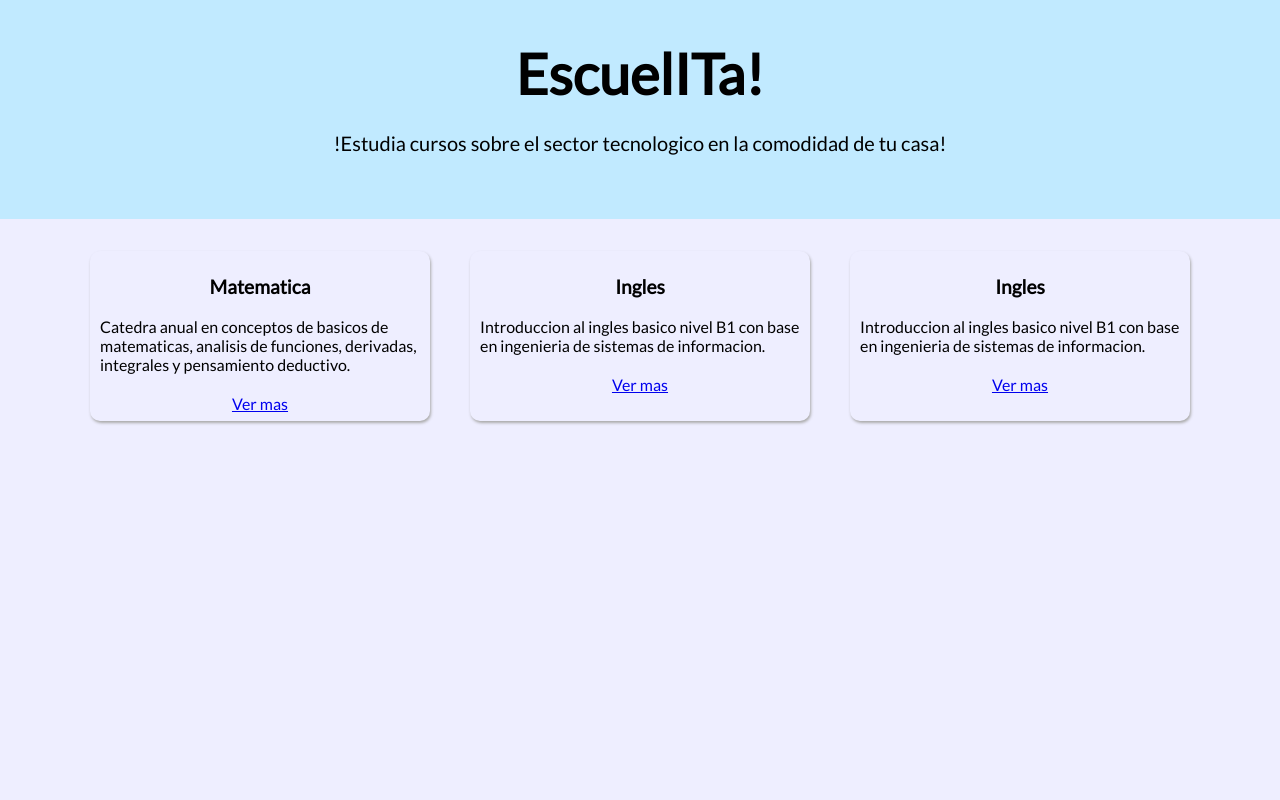
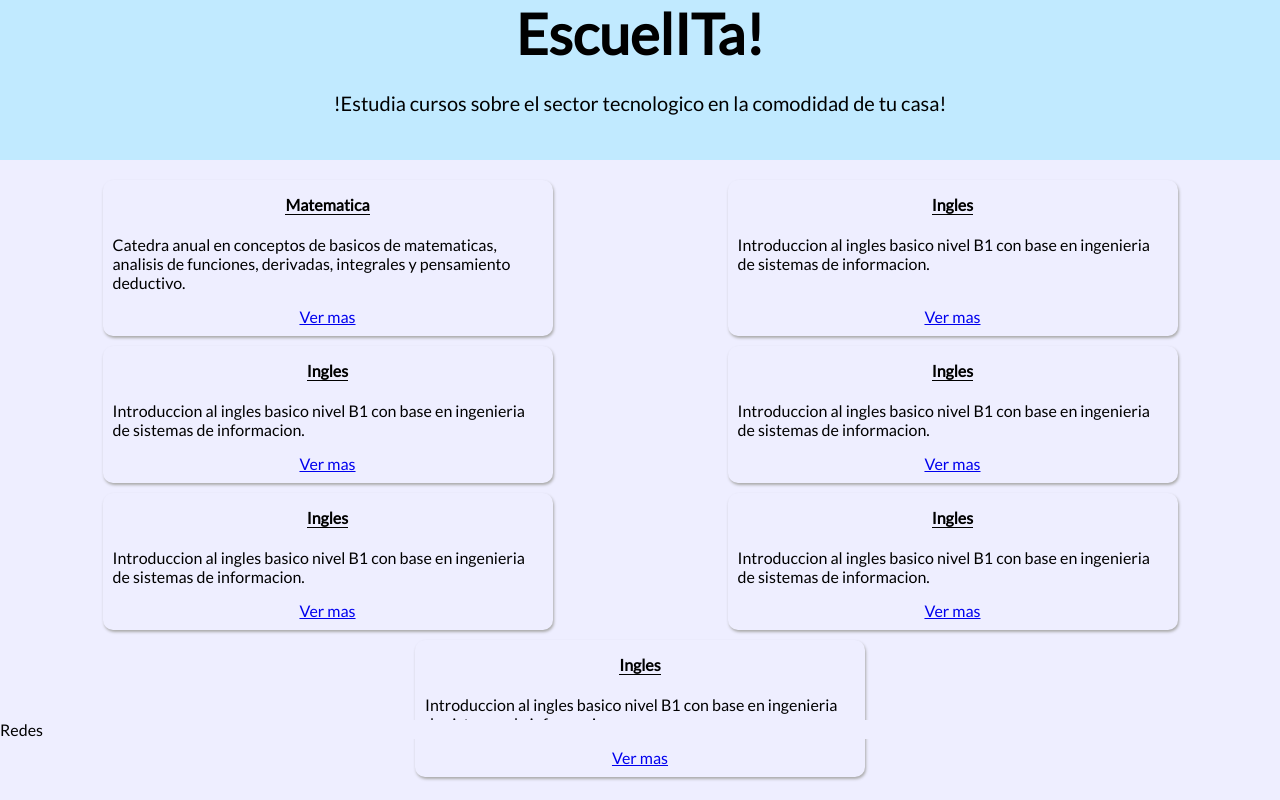
Before and after one commit to VillalbaLucas/app-react, a React (Create React App) app: page / in a window 1280 px wide. Built offline with nearby package versions, Linux system fonts and the light colour scheme.

Commit message:
fix: home and cursos

```diff
--- a/src/components/Cursos.js
+++ b/src/components/Cursos.js
@@ -1,16 +1,12 @@
 import React from 'react';
 import '../styles/Cursos.css';
 
-function Cursos( {nombre, descripcion} ) {
+function Cursos({ nombre, descripcion }) {
   return (
     <div className='curso'>
-      <main className='curso-main'>
         <h4>{nombre}</h4>
         <p>{descripcion}</p>
-      </main>
-      <div className='curso-ver'>
         <a href="#">Ver mas</a>
-      </div>
     </div>
   );
 }
--- a/src/components/Home.js
+++ b/src/components/Home.js
@@ -2,14 +2,15 @@ import React from 'react';
 import Cursos from "./Cursos.js";
 import '../styles/Home.css';
 
-function Home(){
+function Home() {
   return (
     <div className='content'>
       <header className='titulo'>
         <h1>Escuel<b>IT</b>a!</h1>
         <p className='content-descripcion'>!Estudia cursos sobre el sector tecnologico en la comodidad de tu casa!</p>
       </header>
-      <section className='content-cursos'>
+      <main>
+        <section className='content-cursos'>
           <Cursos
             nombre='Matematica'
             descripcion='Catedra anual en conceptos de basicos de matematicas, analisis de funciones, derivadas, integrales y pensamiento deductivo.' />
@@ -19,7 +20,25 @@ function Home(){
           <Cursos
             nombre='Ingles'
             descripcion='Introduccion al ingles basico nivel B1 con base en ingenieria de sistemas de informacion.' />
-      </section>
+          <Cursos
+            nombre='Ingles'
+            descripcion='Introduccion al ingles basico nivel B1 con base en ingenieria de sistemas de informacion.' />
+          <Cursos
+            nombre='Ingles'
+            descripcion='Introduccion al ingles basico nivel B1 con base en ingenieria de sistemas de informacion.' />
+          <Cursos
+            nombre='Ingles'
+            descripcion='Introduccion al ingles basico nivel B1 con base en ingenieria de sistemas de informacion.' />
+          <Cursos
+            nombre='Ingles'
+            descripcion='Introduccion al ingles basico nivel B1 con base en ingenieria de sistemas de informacion.' />
+        </section>
+      </main>
+      <footer>
+        <div>
+          Redes
+        </div>
+      </footer>
     </div>
   );
 }
--- a/src/styles/Cursos.css
+++ b/src/styles/Cursos.css
@@ -1,19 +1,20 @@
+h4 {
+    text-align: center;
+    margin: 5px;
+    border-bottom: 1px solid black;
+}
+p {
+    height: 80%;
+}
 .curso{
-    max-width: 20em;
-    max-height: 10em;
-    padding: 5px 10px;
+    display: flex;
+    gap: 15px;
+    flex-direction: column;
+    align-items: center;
+    max-width: 25rem;
+    min-width: 450px;
     border-radius: 10px;
     box-shadow: 1px 2px 3px #aaa;
+    box-sizing: border-box;
+    padding: 10px;
 }
-h4 {
-    text-align: center;
-    font-size: 1.2rem;
-    margin: 1.2rem 0;
-
-}
-.curso-main{
-    margin: 1.2rem 0;
-}
-.curso-ver{
-    text-align: center;
-}
--- a/src/styles/Home.css
+++ b/src/styles/Home.css
@@ -1,14 +1,3 @@
-.content{
-    display: flex;
-    flex-direction: column;
-    height: 100vh;
-}
-.titulo{
-    padding: 2.5rem 0;
-    margin-bottom: 2rem;
-    text-align: center;
-    background-color: #c1eaff;
-}
 h1{
     font-size: 3.5em;
     background-color: transparent;
@@ -16,15 +5,31 @@ h1{
 b{
     background-color: transparent;
 }
+main {
+    height: 70%;
+}
+footer {
+    justify-self: end;
+}
+.content{
+    display: flex;
+    flex-direction: column;
+    height: 100vh;
+}
+.titulo{
+    height: 20%;
+    text-align: center;
+    background-color: #c1eaff;
+}
 .content-descripcion{
     background-color: transparent;
     margin: 1.5rem 0;
     font-size: 20px;
 }
 .content-cursos{
+    padding: 20px;
     display: flex;
-    justify-content: center;
-    gap: 2.5rem;
-    width: 100%;
-    height: 100%;
+    flex-wrap: wrap;
+    justify-content: space-around;
+    gap: 10px;
 }
```
